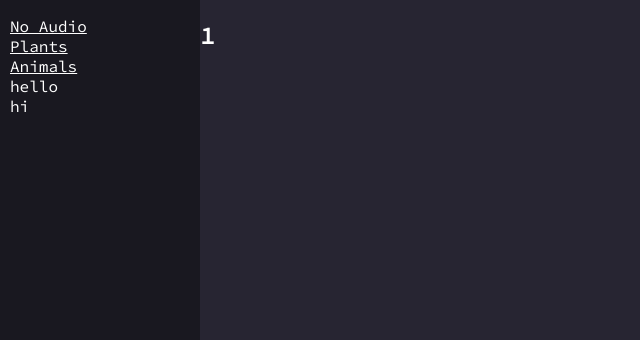
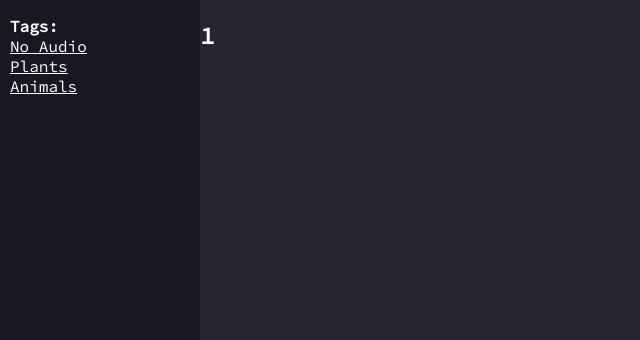
Before and after one commit to andrewchu16/dubeTube, a Flask app: page /tag/1 in a window 1280 px wide. Shown: the part 80-420 px from the top of the page, without its empty margins (0-640 px from the left). Run offline with Flask 2, Linux system fonts and the light colour scheme.

Commit message:
smol change to navbar

```diff
--- a/templates/includes/navbar.html
+++ b/templates/includes/navbar.html
@@ -2,11 +2,12 @@
 <aside class="navbar">
     <nav>
         <ul>
+            <li><b>Tags:</b></li>
             {% for tag in tags %}
             <li><a href="/tag/{{ tag }}">{{ tag }}</a></li>
             {% endfor %}
-            <li>hello</li>
-            <li>hi</li>
+            <!--<li>hello</li>
+            <li>hi</li>-->
         </ul>
     </nav>
 </aside>
```
